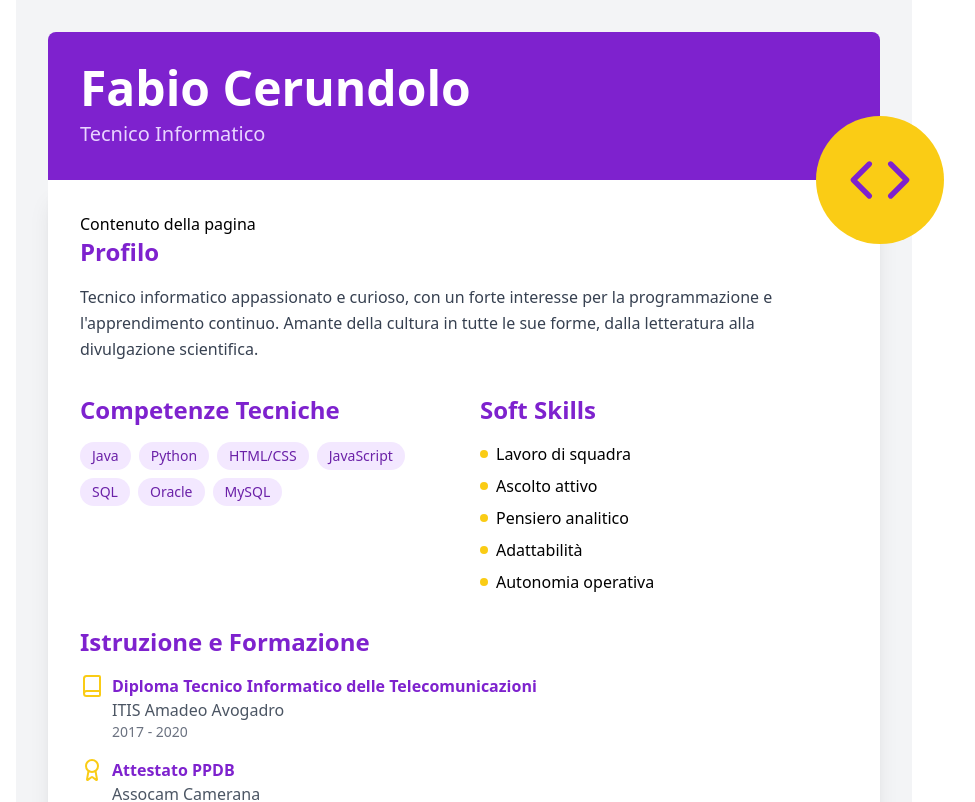
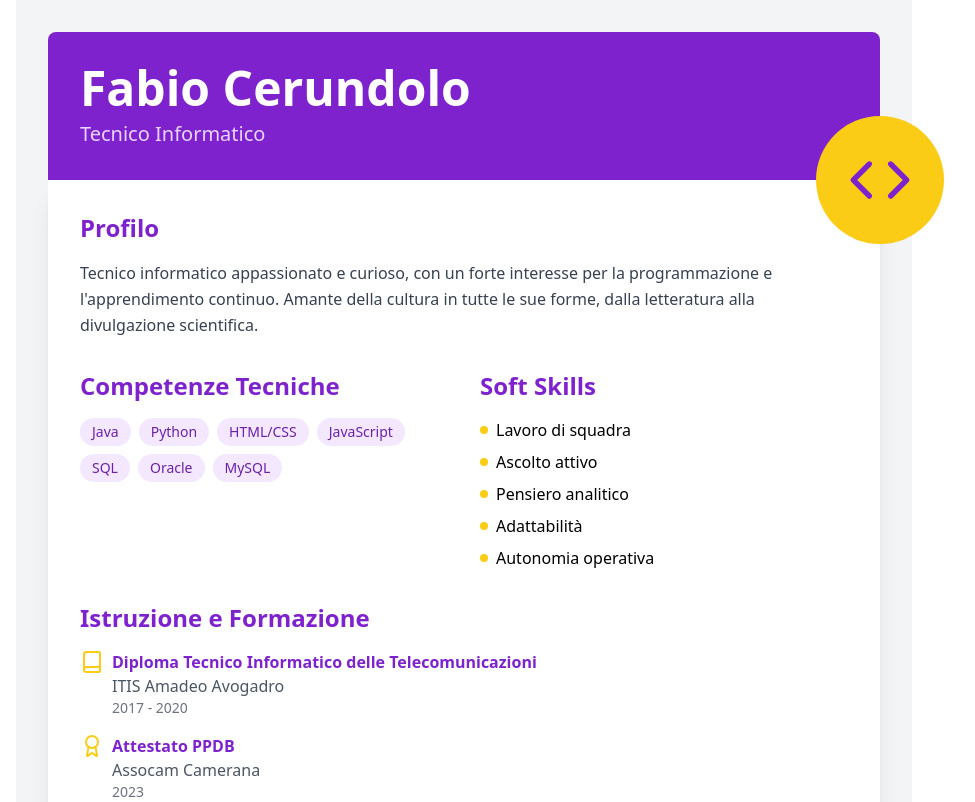
Before and after one commit to fabio-cerundolo/cv-online, a React app: page / in a window 1280 px wide. Shown: the top 802 px of the page, without its empty margins (176-1151 px from the left). Built offline with nearby package versions, Linux system fonts and the light colour scheme.

Commit message:
sistemazione

```diff
--- a/src/components/CVCreative.js
+++ b/src/components/CVCreative.js
@@ -36,7 +36,7 @@ const CVCreative = () => {
             <Helmet>
               <title>CV Fabio Cerundolo</title>
             </Helmet>
-            <h1>Contenuto della pagina</h1>
+
           </div>
           <section className="mb-8">
             <h2 className="text-2xl font-bold text-purple-700 mb-4">Profilo</h2>
```
